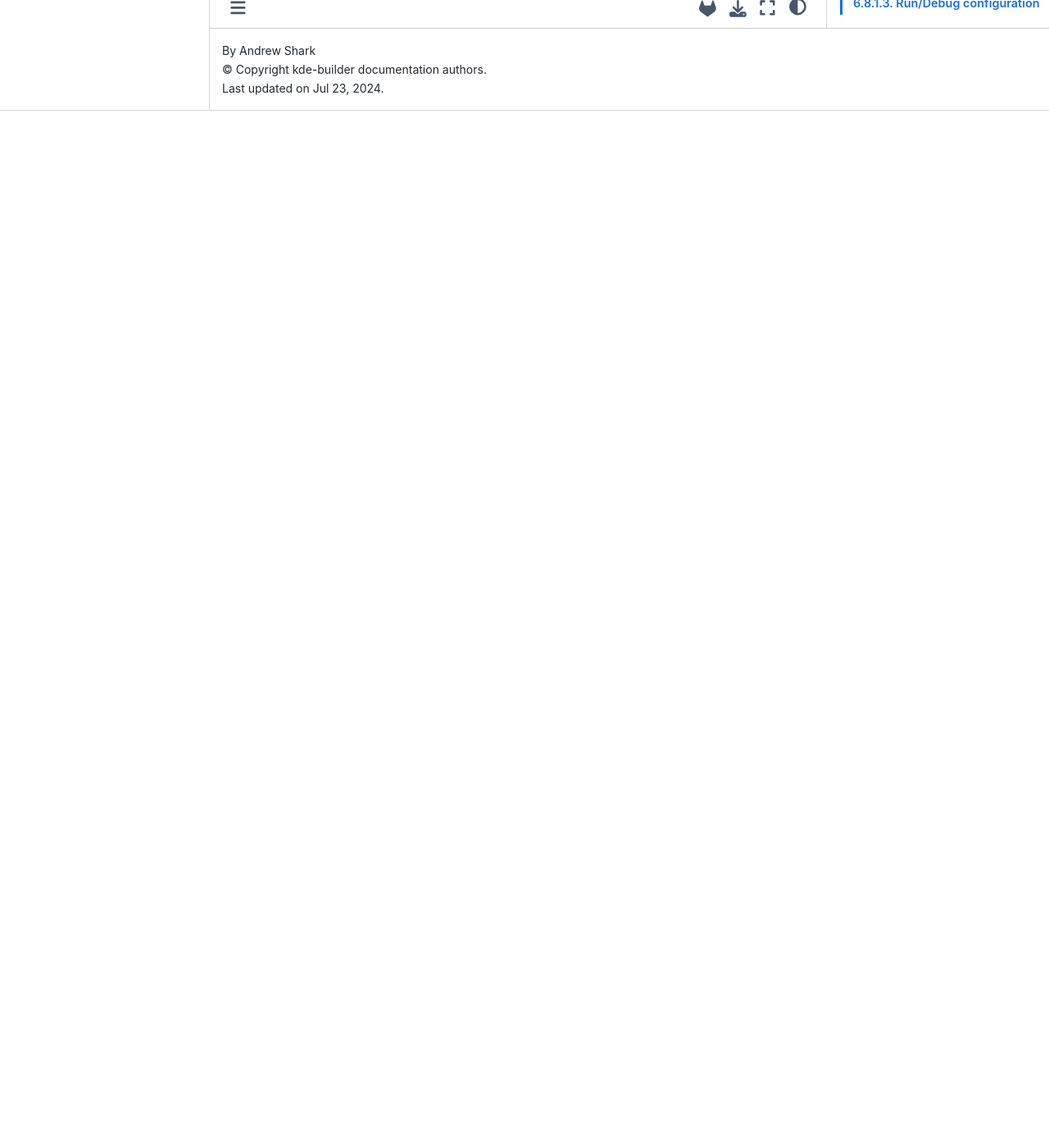
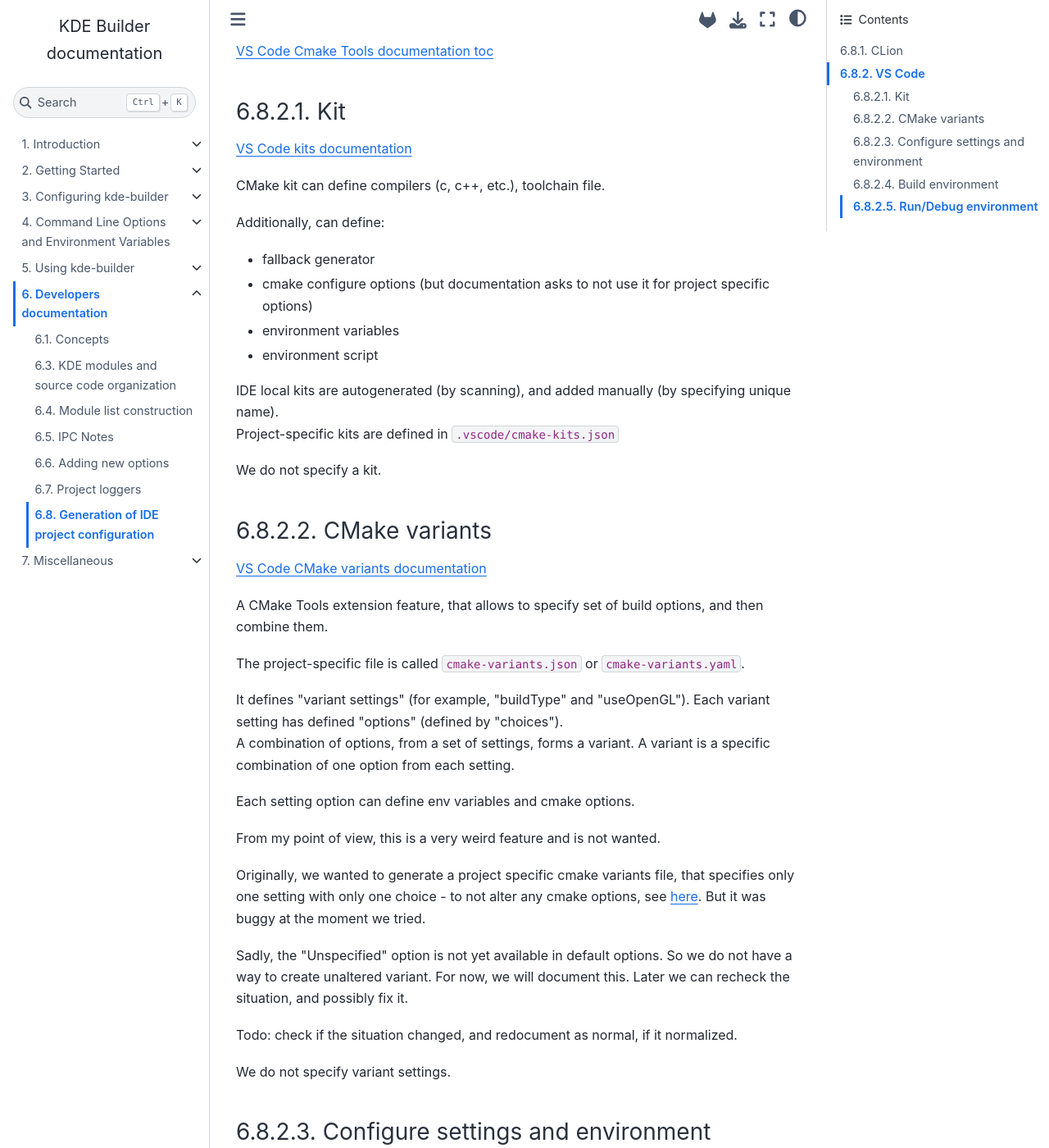
Before and after one commit to KDE/kde-builder, a Sphinx documentation site: the page built from doc/developer/ide-configs-generation.md, in a window 1280 px wide and 1400 px high, scrolled down 1707 px. Shown: the whole window at 82% size. Built offline with Sphinx 7.4.7 and the Sphinx Book theme 1.1.4, drawn with Linux system fonts in a browser that asks for light colours; before the commit the page ends 1842 px from its top, so only the background shows below that; some of the changed text lies outside the part shown.

Commit message:
Explain the vscode project configuration generation

```diff
--- a/doc/developer/ide-configs-generation.md
+++ b/doc/developer/ide-configs-generation.md
@@ -50,3 +50,82 @@
 `$XDG_DATA_DIRS$:/usr/local/share/:/usr/share/`.
 
 In the target, we select "All targets", because kde-builder does not specify a target when building, and this implicitly means all targets.
+
+## VS Code
+
+[VS Code Cmake Tools documentation toc](https://github.com/microsoft/vscode-cmake-tools/tree/main/docs)
+
+### Kit
+
+[VS Code kits documentation](https://github.com/microsoft/vscode-cmake-tools/blob/main/docs/kits.md)
+
+CMake kit can define compilers (c, c++, etc.), toolchain file.
+
+Additionally, can define:
+- fallback generator
+- cmake configure options (but documentation asks to not use it for project specific options)
+- environment variables
+- environment script
+
+IDE local kits are autogenerated (by scanning), and added manually (by specifying unique name).
+Project-specific kits are defined in `.vscode/cmake-kits.json`
+
+We do not specify a kit.
+
+### CMake variants
+
+[VS Code CMake variants documentation](https://github.com/microsoft/vscode-cmake-tools/blob/main/docs/variants.md)
+
+A CMake Tools extension feature, that allows to specify set of build options, and then combine them.
+
+The project-specific file is called `cmake-variants.json` or `cmake-variants.yaml`.
+
+It defines "variant settings" (for example, "buildType" and "useOpenGL"). Each variant setting has defined "options" (defined by "choices").
+A combination of options, from a set of settings, forms a variant. A variant is a specific combination of one option from each setting.
+
+Each setting option can define env variables and cmake options.
+
+From my point of view, this is a very weird feature and is not wanted.
+
+Originally, we wanted to generate a project specific cmake variants file, that specifies only one setting with only one choice - to not alter any cmake
+options, see [here](https://invent.kde.org/sdk/kde-builder/-/merge_requests/48#note_991225). But it was buggy at the moment we tried.
+
+Sadly, the "Unspecified" option is not yet available in default options. So we do not have a way to create unaltered variant. For now, we will document this.
+Later we can recheck the situation, and possibly fix it.
+
+Todo: check if the situation changed, and redocument as normal, if it normalized.
+
+We do not specify variant settings.
+
+### Configure settings and environment
+
+The order in which they are determined is described [here](https://github.com/microsoft/vscode-cmake-tools/blob/main/docs/configure.md#the-cmake-tools-configure-step).
+
+We inject variables used at cmake configure from kde-builder (including set-env variables from global and from module).
+
+Despite documentation says cmake.environment is applied to launch/debug, this actually is wrong. See
+[this](https://github.com/microsoft/vscode-cmake-tools/pull/3926) mr.
+
+So we use cmake.environment instead of cmake.configureEnvironment with cmake.buildEnvironment, to reduce duplication in the settings.json.
+
+### Build environment
+
+[VS Code cmake build documentation](https://github.com/microsoft/vscode-cmake-tools/blob/main/docs/build.md#the-build-environment)
+
+We inject variables used at cmake build from kde-builder (including set-env variables from global and from module).
+
+### Run/Debug environment
+
+[VS Code debug/launch documentation](https://github.com/microsoft/vscode-cmake-tools/blob/main/docs/debug-launch.md)
+
+The environment is only constructed by `environment` in launch.json.
+Currently, launch configuration does not support sourcing a file to set environment. See [this](https://github.com/microsoft/vscode-cpptools/issues/9329) issue.
+The kit's environment from script also cannot be used, see [here](https://github.com/microsoft/vscode-cpptools/issues/9329#issuecomment-2241907684).
+
+The one workaround is to use a pre-launch task that will make an env file (i.e. not a script), that can be pointed to in the launch.json.
+The other workaround is to launch vscode from the terminal where the needed environment was already placed.
+The third workaround is to avoid using a script, and specify the final values of variables either in env file or directly in launch.json.
+
+We inject variables from prefix.sh from build dir, and also specify file from source-when-start-program in the envFile.
+
+Todo: Check if that feature is implemented, and if it was, add to appropriate option instead of to envFile.
```
